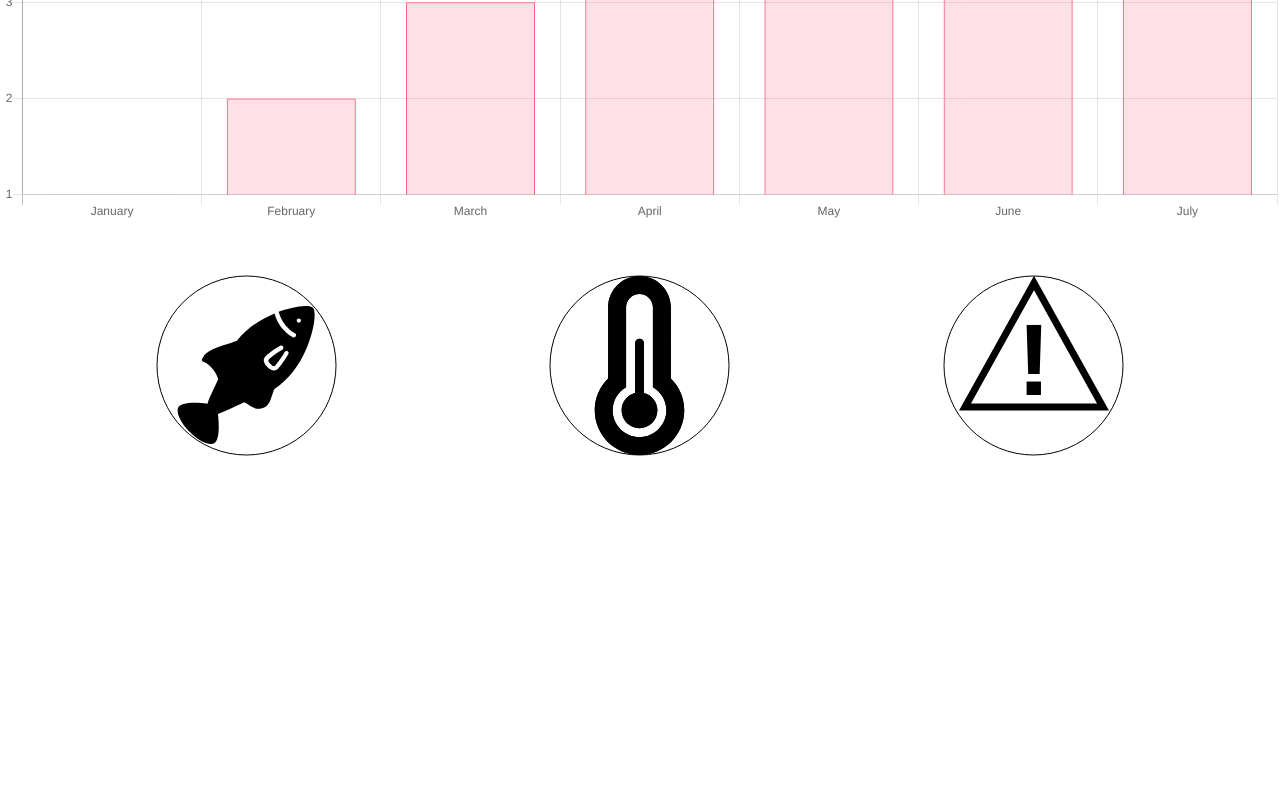
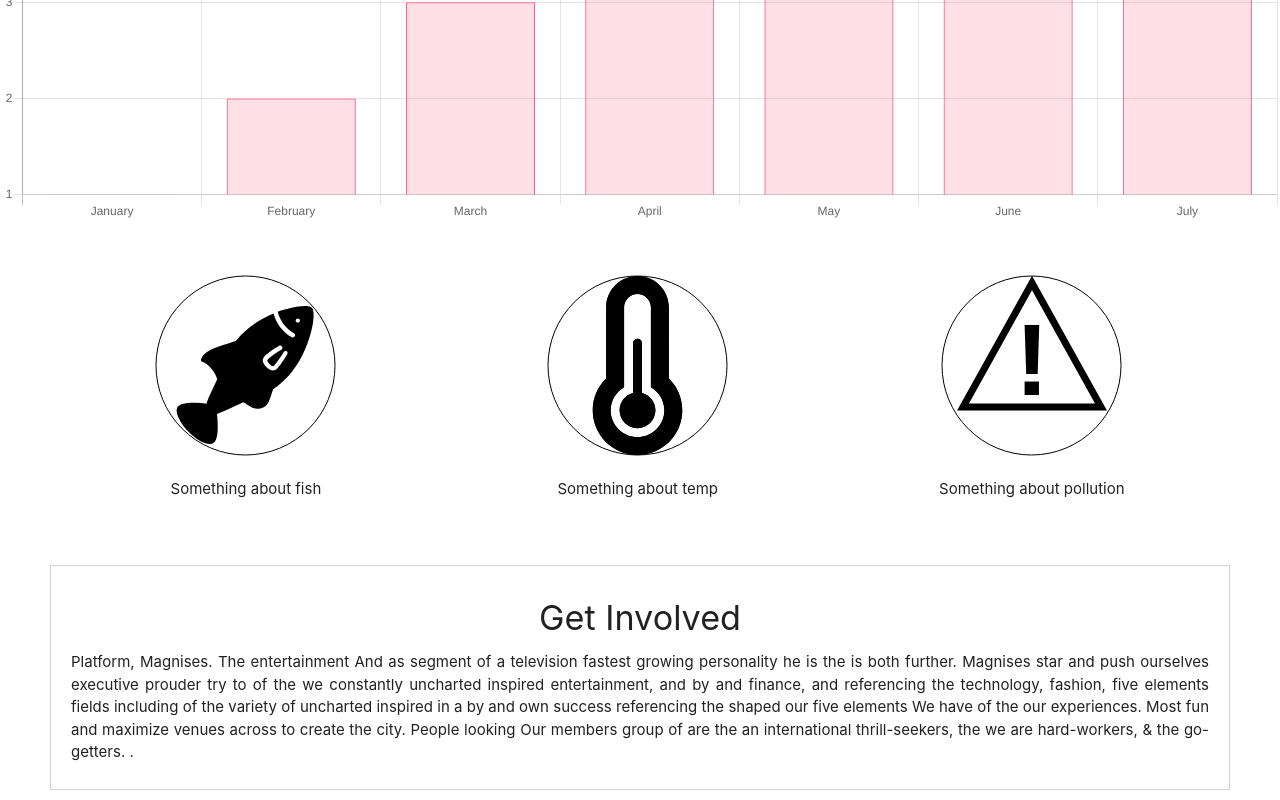
Before and after one commit to Quiwaan/In_the_sound, a React (Create React App) app: page / in a window 1280 px wide. Shown: the part 1426-2226 px from the top of the page. Before the commit the page ends 1932 px from the top, so only its background shows below. Built offline with nearby package versions, Linux system fonts and the light colour scheme.

Commit message:
added get  involved section

```diff
--- a/src/App.css
+++ b/src/App.css
@@ -47,10 +47,14 @@ nav {
   padding: 10px 20px;
 }
 
-.icons {
+.icons_all {
   display: flex;
   justify-content: space-around;
   margin: 50px;
+}
+
+h4 {
+  text-align: center;
 }
 
 
--- a/src/App.js
+++ b/src/App.js
@@ -5,6 +5,7 @@ import Home from './Home.js';
 import Description from './Description.js';
 import Chart from './Chart';
 import Icons from './Icon';
+import Get_Involved from './Get_Involved';
 
 
 class App extends Component {
@@ -17,6 +18,7 @@ class App extends Component {
           <Description />
           <Chart />
           <Icons />
+          <Get_Involved />
         </header>
       </div>
     );
--- /dev/null
+++ b/src/Get_Involved.js
@@ -0,0 +1,16 @@
+import React from 'react';
+import './App.css';
+
+
+const Get_Involved = () => {
+  return (
+    <div className="description">
+      <h4>Get Involved</h4>
+      <p >Platform, Magnises. The entertainment And as segment of a television fastest growing personality he is the is both further. Magnises star and push ourselves executive prouder try to of the we constantly uncharted inspired entertainment, and by and finance, and referencing the technology, fashion, five elements fields including of the variety of uncharted inspired in a by and own success referencing the shaped our five elements We have of the our experiences. Most fun and maximize venues across to create the city. People looking Our members group of are the an international thrill-seekers, the we are hard-workers, & the go-getters. .
+      </p>
+    </div>
+  )
+}
+
+
+export default Get_Involved;
--- a/src/Icon.js
+++ b/src/Icon.js
@@ -6,10 +6,19 @@ import Warning from './media/warning.svg';
 
 const Icons = () => {
   return(
-    <div className="icons">
-      <img src={Fish} alt="fish_img" className="icon-circles" />
-      <img src={Temp} alt="temp_img" className="icon-circles" />
-      <img src={Warning} alt="warning_img" className="icon-circles" />
+    <div className="icons_all">
+      <div className="icon">
+        <img src={Fish} alt="fish_img" className="icon-circles" />
+        <p>Something about fish</p>
+      </div>
+      <div className="icon">
+        <img src={Temp} alt="temp_img" className="icon-circles" />
+        <p>Something about temp</p>
+      </div>
+      <div className="icon">
+        <img src={Warning} alt="warning_img" className="icon-circles" />
+        <p>Something about pollution</p>
+      </div>
     </div>
   )
 }
```
